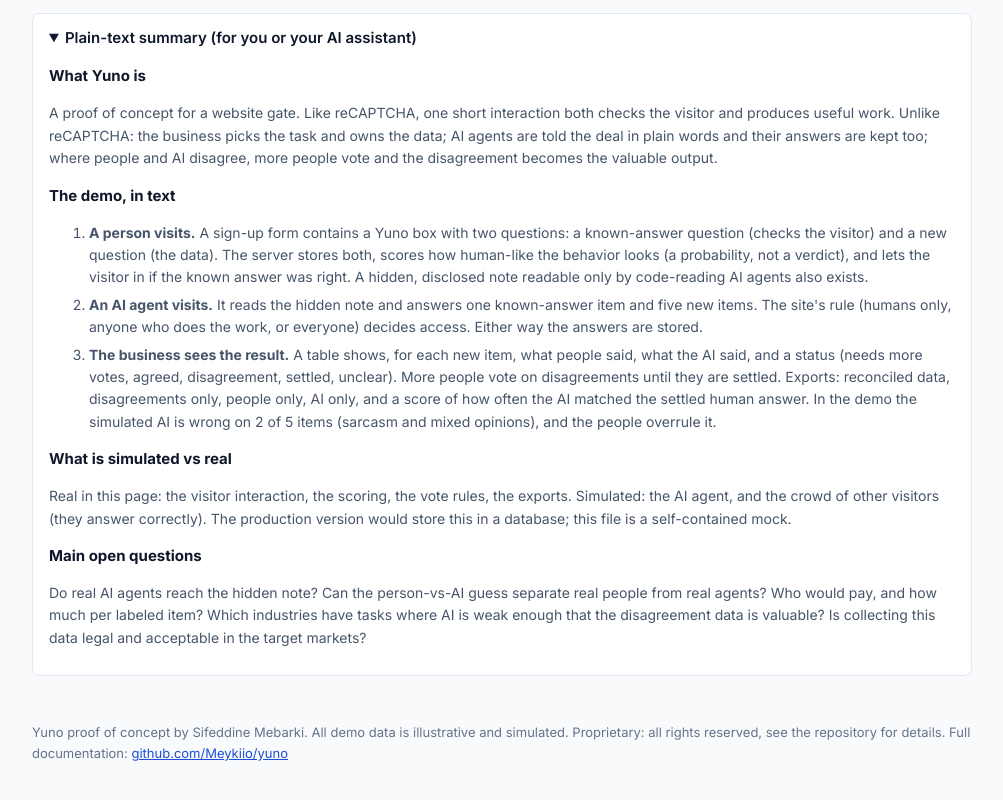
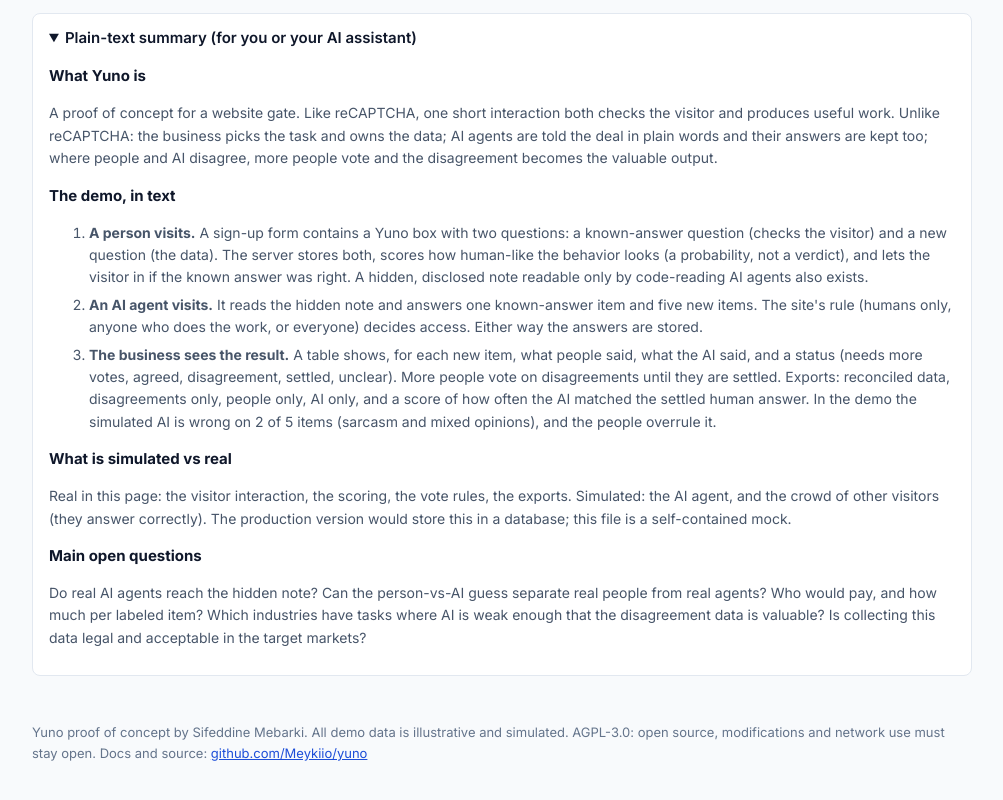
Before and after one commit to Meykiio/yuno, a plain HTML site: page poc/index.html in a window 1280 px wide. Shown: the part 4560-5360 px from the top of the page, without its empty margins (138-1141 px from the left). Drawn offline with Linux system fonts and the light colour scheme.

Commit message:
chore: switch licence to AGPL-3.0
Open source with the condition that keeps it community-owned: modification
and network use must stay open. Same licence as djazayer-khadhra.

README, docs/PROJECT.md, the proof of concept footer and the changelog
were updated together so no stale proprietary reference survives.

```diff
--- a/poc/index.html
+++ b/poc/index.html
@@ -300,7 +300,7 @@
   </details>
 </section>
 </main>
-<footer><div class="wrap">Yuno proof of concept by Sifeddine Mebarki. All demo data is illustrative and simulated. Proprietary: all rights reserved, see the repository for details. Full documentation: <a href="https://github.com/Meykiio/yuno">github.com/Meykiio/yuno</a></div></footer>
+<footer><div class="wrap">Yuno proof of concept by Sifeddine Mebarki. All demo data is illustrative and simulated. AGPL-3.0: open source, modifications and network use must stay open. Docs and source: <a href="https://github.com/Meykiio/yuno">github.com/Meykiio/yuno</a></div></footer>
 <noscript><div class="wrap"><p class="note">The interactive demo needs JavaScript. The plain-text summary above describes everything it does.</p></div></noscript>
 
 <script>
```
Also changed, not shown: 4 other files.
